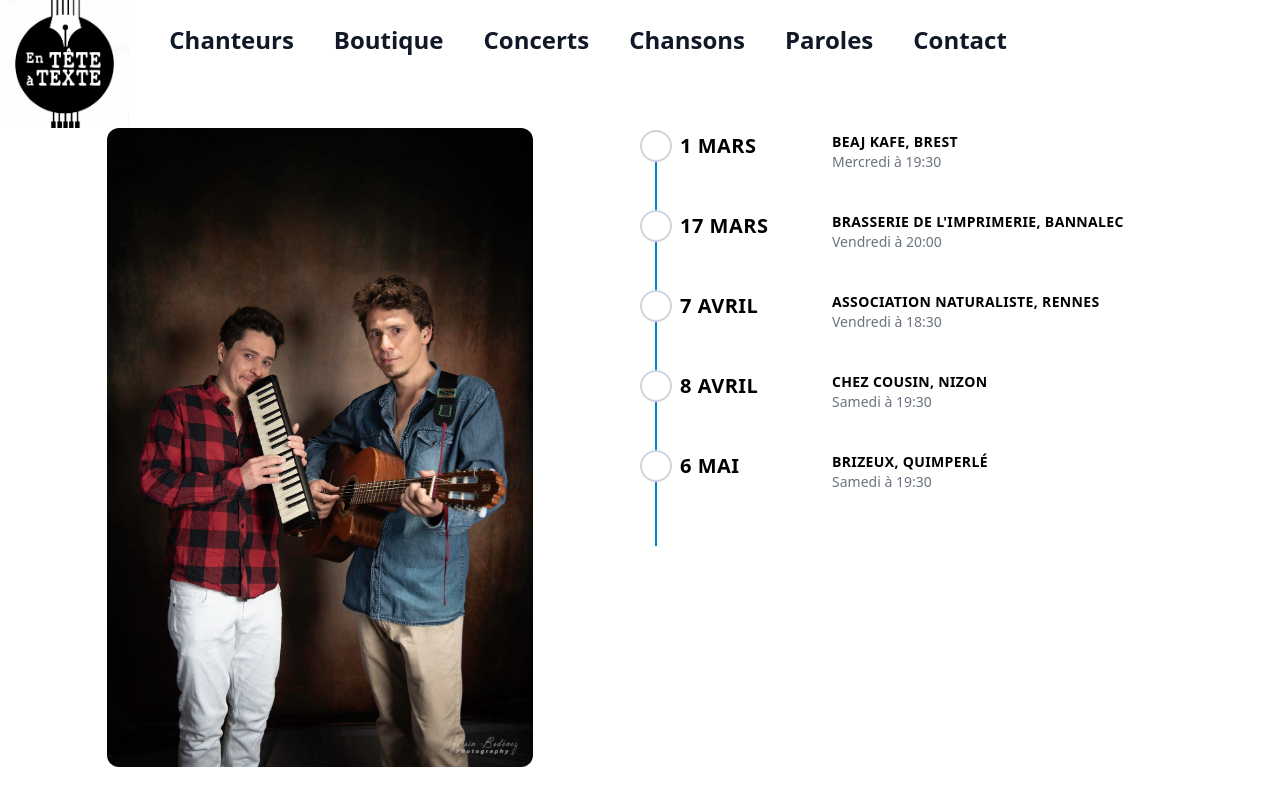
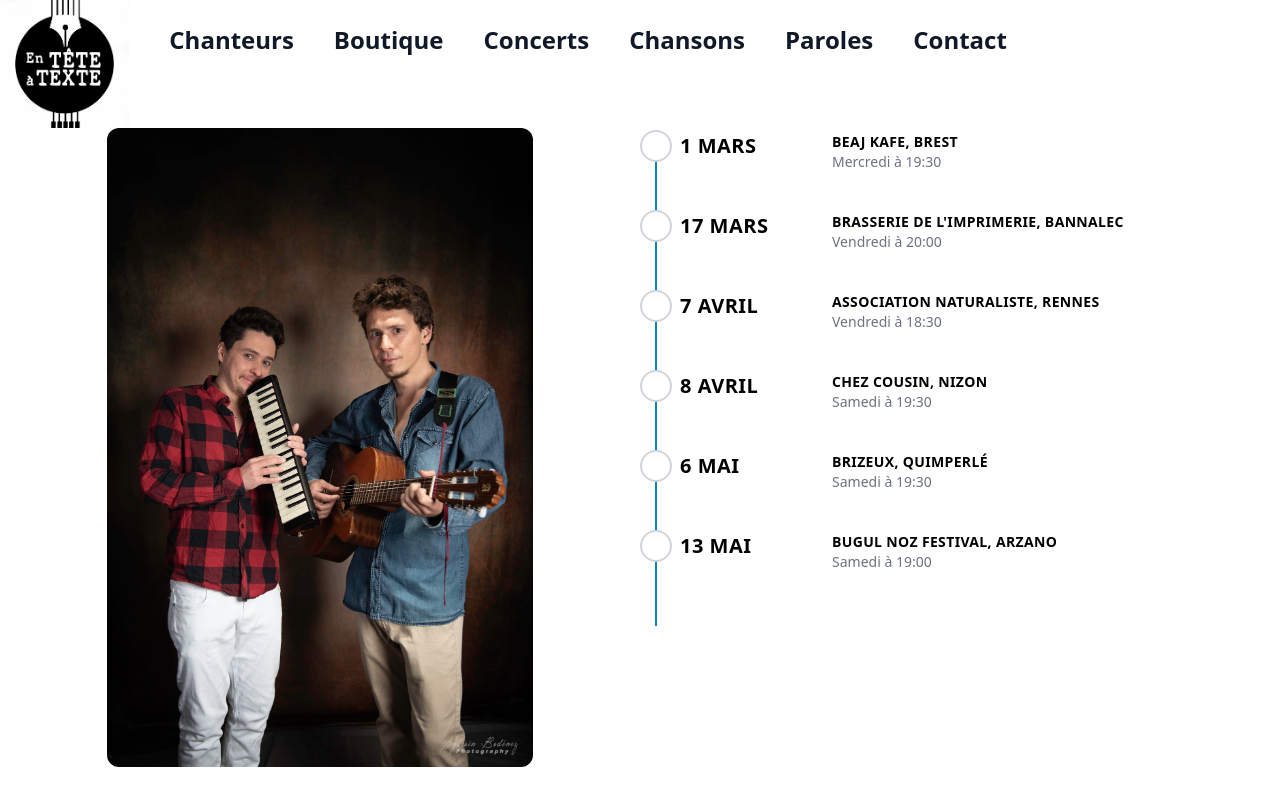
Before and after one commit to AlexandreKempf/en-tete-a-texte, a SvelteKit app: page /concerts in a window 1280 px wide. Built offline with nearby package versions, Linux system fonts and the light colour scheme.

Commit message:
Concert Bugle Noz

```diff
--- a/src/routes/concerts/+page.svelte
+++ b/src/routes/concerts/+page.svelte
@@ -23,6 +23,10 @@
 		{
 			date: new Date(2023, 4, 6, 19, 30),
 			place: 'Brizeux, Quimperlé'
+		},
+		{
+			date: new Date(2023, 4, 13, 19, 0),
+			place: 'Bugul Noz Festival, Arzano'
 		}
 	];
 
```
